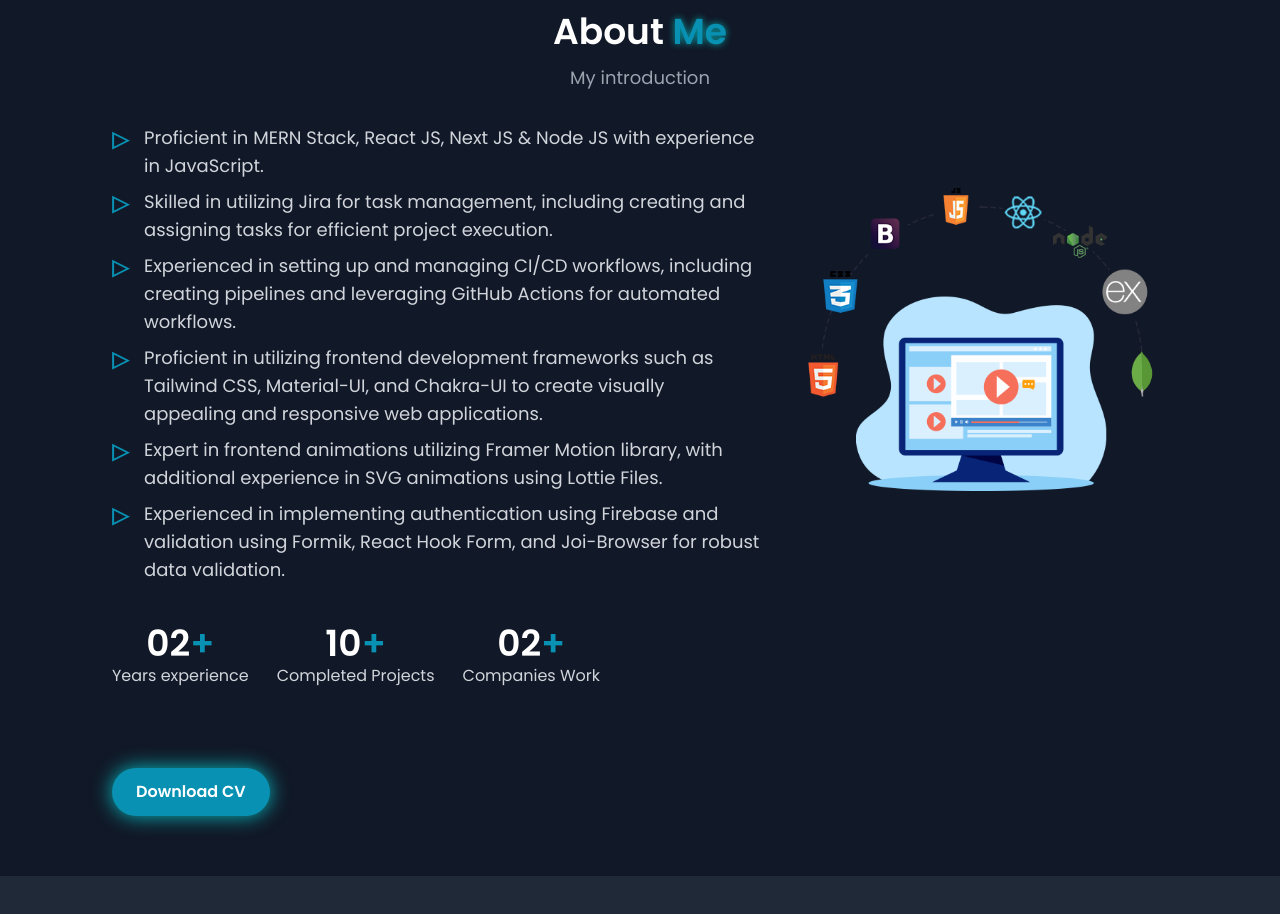
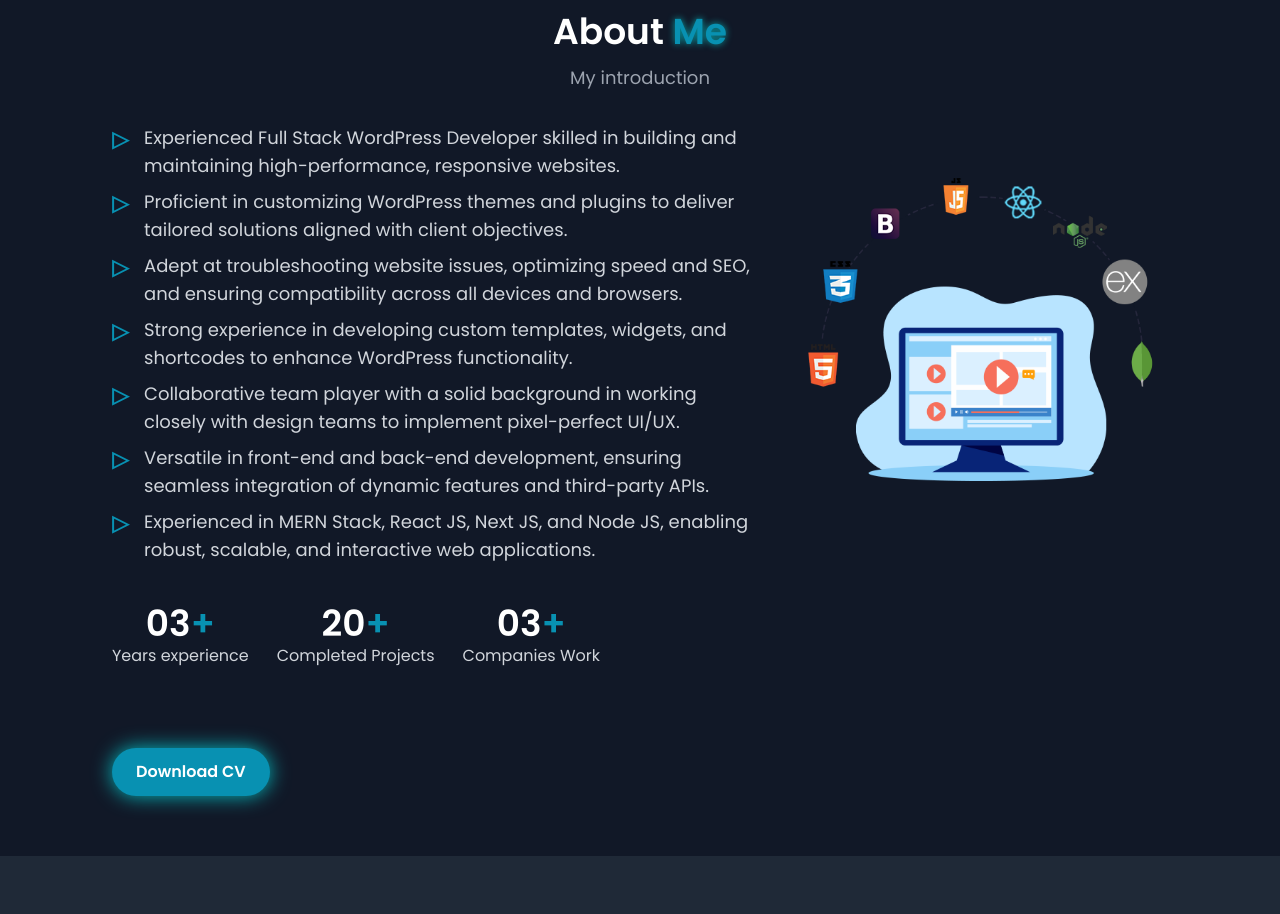
Before and after one commit to waseemzahid/portfoliolatest, a React (Vite) app: page / in a window 1280 px wide. Shown: the part 860-1774 px from the top of the page. Built offline with nearby package versions, Linux system fonts and the light colour scheme.

Commit message:
Update About.jsx

```diff
--- a/src/components/About.jsx
+++ b/src/components/About.jsx
@@ -2,9 +2,9 @@
 import aboutImg from '../assets/images/image.png'
 const About = () => {
   const info = [
-    { text: 'Years experience', count: '02' },
-    { text: 'Completed Projects', count: '10' },
-    { text: 'Companies Work', count: '02' },
+    { text: 'Years experience', count: '03' },
+    { text: 'Completed Projects', count: '20' },
+    { text: 'Companies Work', count: '03' },
   ]
   return (
     <section id="about" className="py-10 text-white">
@@ -24,32 +24,25 @@
             <div className="text-gray-300 my-3">
               <ul className="text-base lg:text-lg list-none text-left">
                 <li className="mb-2 pl-8 relative before:content-['▹'] before:absolute before:left-0 before:text-cyan-600 before:text-[36px]">
-                  Proficient in MERN Stack, React JS, Next JS & Node JS with
-                  experience in JavaScript.
+                  Experienced Full Stack WordPress Developer skilled in building and maintaining high-performance, responsive websites.
                 </li>
                 <li className="mb-2 pl-8 relative before:content-['▹'] before:absolute before:left-0 before:text-cyan-600 before:text-[36px]">
-                  Skilled in utilizing Jira for task management, including
-                  creating and assigning tasks for efficient project execution.
+                  Proficient in customizing WordPress themes and plugins to deliver tailored solutions aligned with client objectives.
                 </li>
                 <li className="mb-2 pl-8 relative before:content-['▹'] before:absolute before:left-0 before:text-cyan-600 before:text-[36px]">
-                  Experienced in setting up and managing CI/CD workflows,
-                  including creating pipelines and leveraging GitHub Actions for
-                  automated workflows.
+                  Adept at troubleshooting website issues, optimizing speed and SEO, and ensuring compatibility across all devices and browsers.
                 </li>
                 <li className="mb-2 pl-8 relative before:content-['▹'] before:absolute before:left-0 before:text-cyan-600 before:text-[36px]">
-                  Proficient in utilizing frontend development frameworks such
-                  as Tailwind CSS, Material-UI, and Chakra-UI to create visually
-                  appealing and responsive web applications.
+                  Strong experience in developing custom templates, widgets, and shortcodes to enhance WordPress functionality.
                 </li>
                 <li className="mb-2 pl-8 relative before:content-['▹'] before:absolute before:left-0 before:text-cyan-600 before:text-[36px]">
-                  Expert in frontend animations utilizing Framer Motion library,
-                  with additional experience in SVG animations using Lottie
-                  Files.
+                  Collaborative team player with a solid background in working closely with design teams to implement pixel-perfect UI/UX.
                 </li>
                 <li className="mb-2 pl-8 relative before:content-['▹'] before:absolute before:left-0 before:text-cyan-600 before:text-[36px]">
-                  Experienced in implementing authentication using Firebase and
-                  validation using Formik, React Hook Form, and Joi-Browser for
-                  robust data validation.
+                  Versatile in front-end and back-end development, ensuring seamless integration of dynamic features and third-party APIs.
+                </li>
+                <li className="mb-2 pl-8 relative before:content-['▹'] before:absolute before:left-0 before:text-cyan-600 before:text-[36px]">
+                  Experienced in MERN Stack, React JS, Next JS, and Node JS, enabling robust, scalable, and interactive web applications.
                 </li>
               </ul>
               <div className="flex mt-10 items-center gap-7">
@@ -65,7 +58,7 @@
               </div>
               <br />
               <br />
-              <a href="https://drive.google.com/uc?export=download&id=1V-iREp3jUcT-ATHDppWzqD0oS7uPNxtW" download>
+              <a href="https://drive.google.com/uc?export=download&id=1qLlTzEHckFY0j63AuJhoVSEZl4U6FZR5" download>
                 <button className="btn-primary mt-8 hover:scale-105 transition-transform duration-300 ease-in-out">
                   Download CV
                 </button>
```
